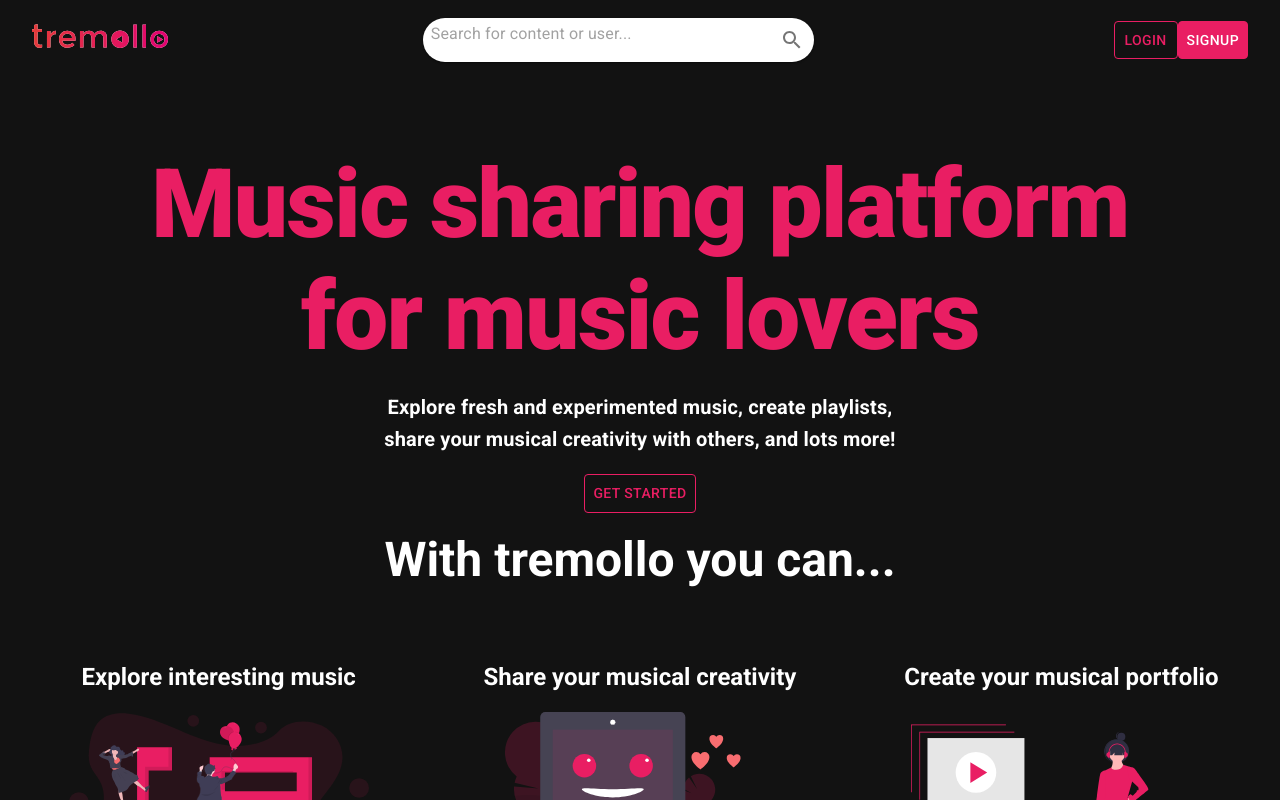
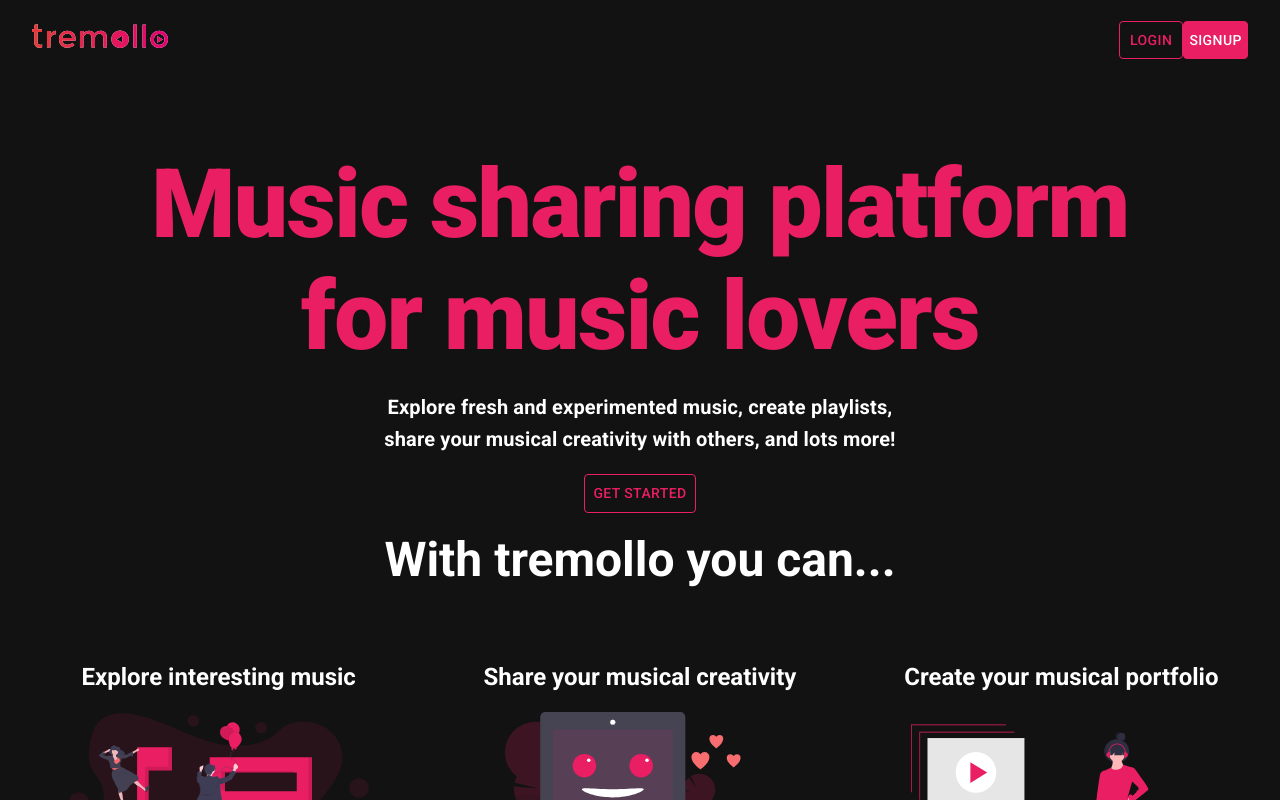
Before and after one commit to saaketc/Tremollo, a React (Create React App) app: page / in a window 1280 px wide. Shown: the top 800 px of the page. Built offline with nearby package versions, Linux system fonts and the light colour scheme; no server answers.

Commit message:
search bar appears whe logged in

```diff
--- a/src/components/common/navbar.js
+++ b/src/components/common/navbar.js
@@ -160,29 +160,32 @@ function Navbar(props) {
           </Typography>
         </Hidden>
         {/* Search component here */}
+        {user &&
         <div style={{ marginRight: "300px", width: '100%' }}>
-          <Search />
-        </div>
+        <Search />
+      </div>
+        }
+
 
         {!user && (
           <>
-            <div>
+
               <Button
                 style={buttonStyleOpen}
                 onClick={() => handleAuthClick("login")}
               >
                 Login
               </Button>
-            </div>
 
-              <div>
+
+
                 <Button
                   onClick={() => handleAuthClick("signup")}
                   style={buttonStyleClose}
                 >
                   Signup
                 </Button>
-              </div>
+
 
           </>
         )}
```
